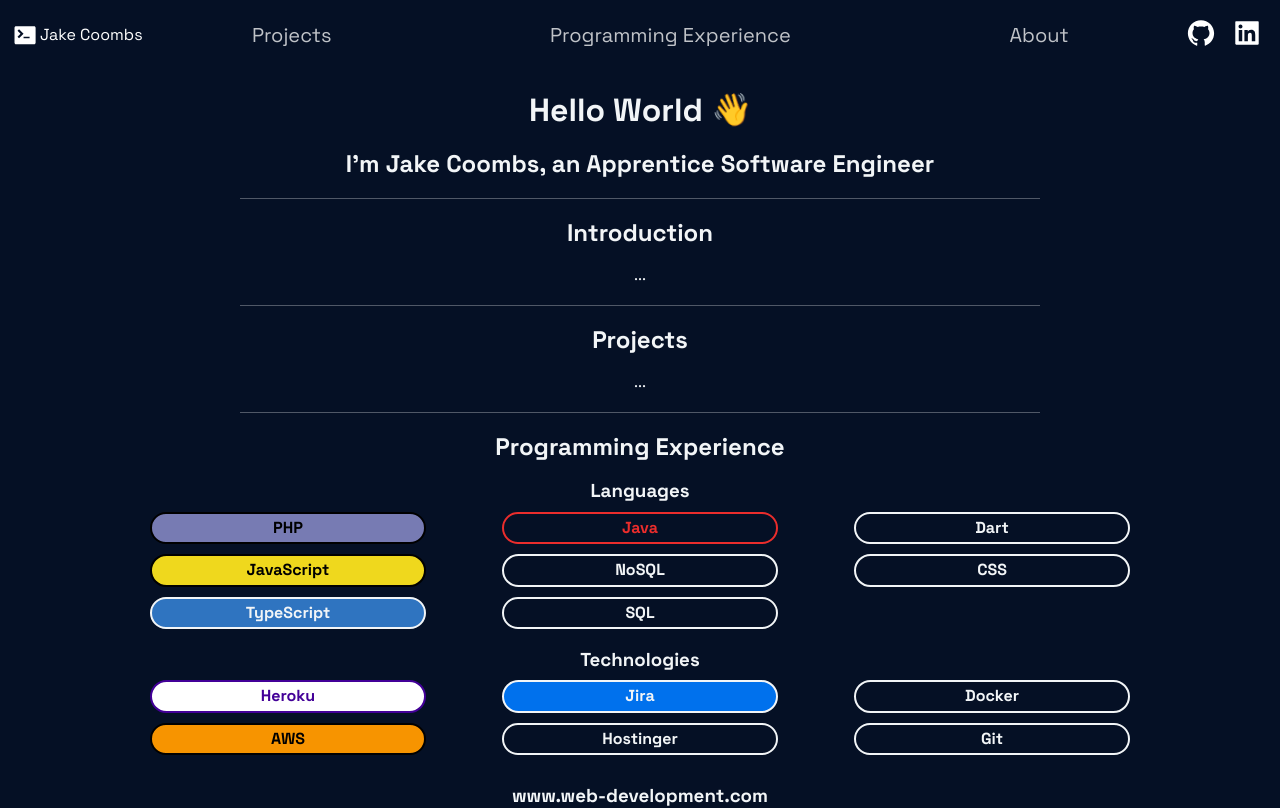
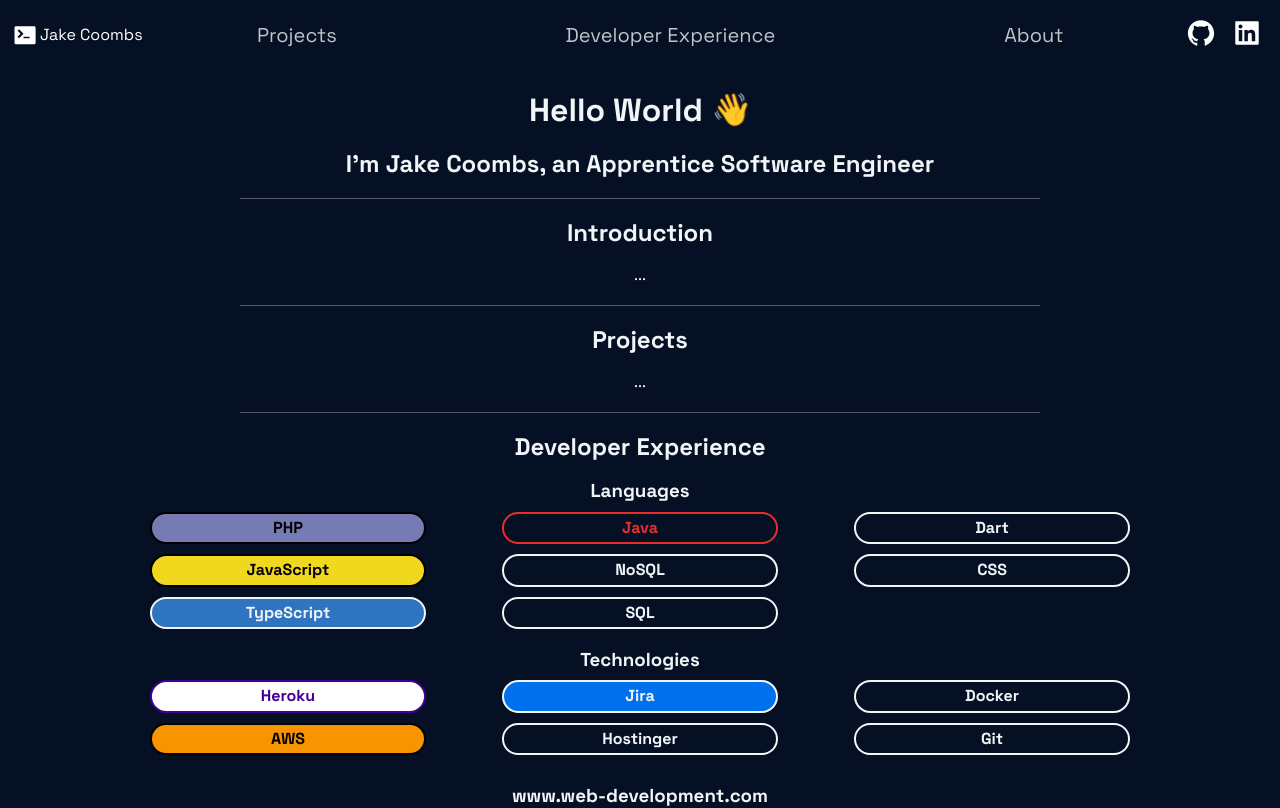
Before and after one commit to jakecoombs/personal-portfolio, a Next.js app: page / in a window 1280 px wide. Shown: the top 808 px of the page. Built offline with nearby package versions, Linux system fonts and the light colour scheme.

Commit message:
Developer experience

```diff
--- a/src/components/organisms/Header/Header.tsx
+++ b/src/components/organisms/Header/Header.tsx
@@ -31,7 +31,7 @@ export const Header = () => {
         </li>
         <li>
           <Link href="#tech">
-            <NavLink>Programming Experience</NavLink>
+            <NavLink>Developer Experience</NavLink>
           </Link>
         </li>
         <li>
--- a/src/components/organisms/Technologies/Technologies.tsx
+++ b/src/components/organisms/Technologies/Technologies.tsx
@@ -53,7 +53,7 @@ export const Technologies = () => {
   );
 
   return (
-    <SectionLayout id="tech" header="Programming Experience">
+    <SectionLayout id="tech" header="Developer Experience">
       <ColumnList heading="Languages" items={languages} />
       {breakpoints.small ? (
         <ShowMore>{laterSections}</ShowMore>
```
